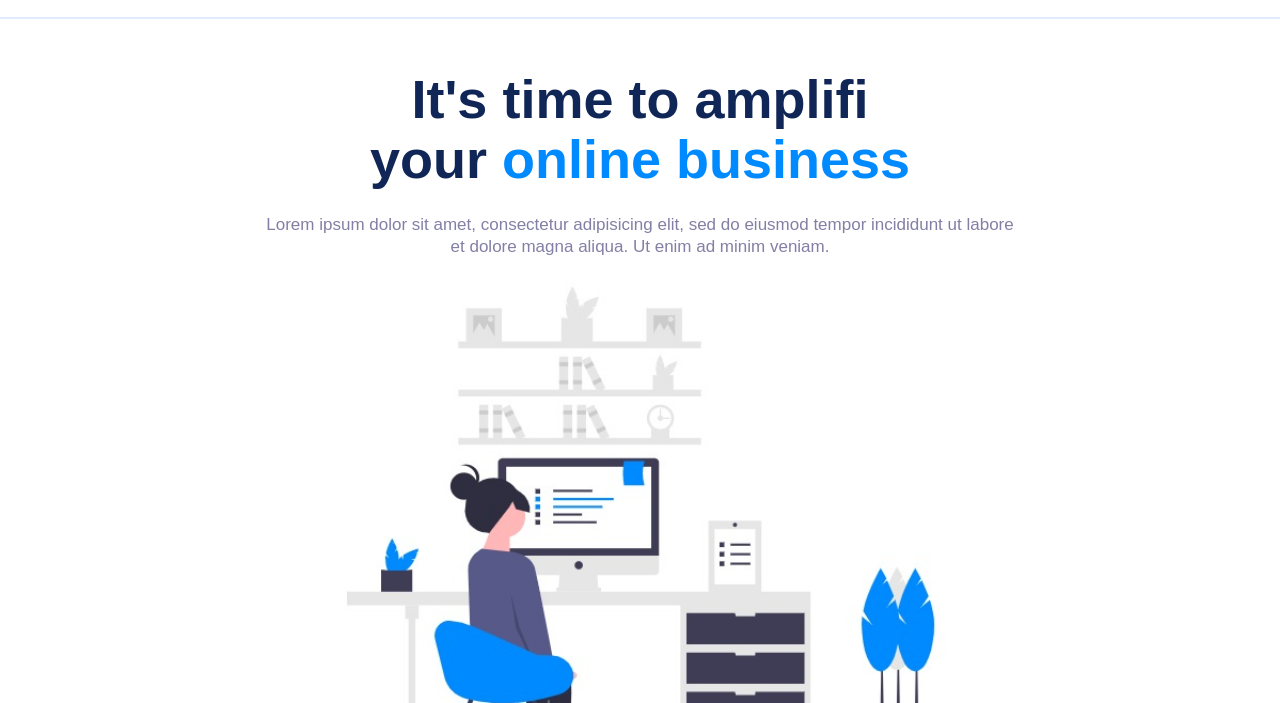
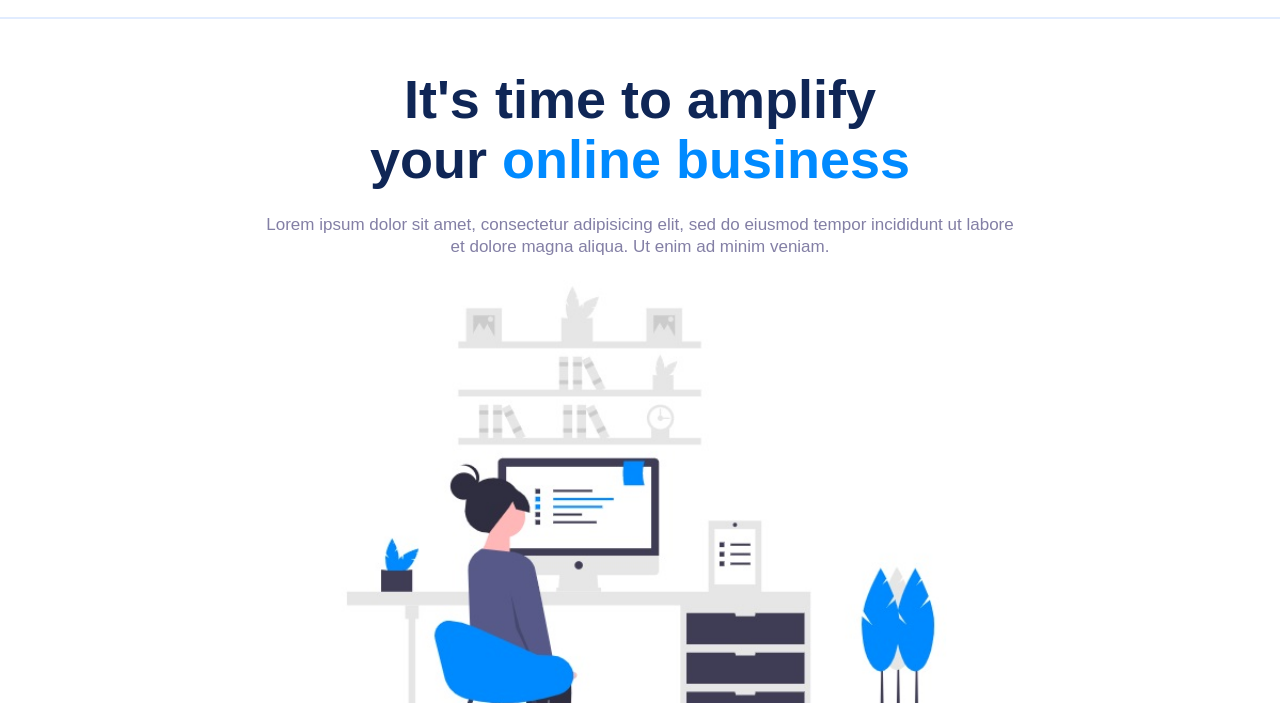
Before and after one commit to ZaideRahman/html_css_layout_p1, a plain HTML site: page index.html in a window 1280 px wide. Shown: the part 97-800 px from the top of the page. Drawn offline with Linux system fonts and the light colour scheme.

Commit message:
Add files via upload

```diff
--- a/index.html
+++ b/index.html
@@ -33,7 +33,7 @@
 	<section class="banner">
 		<div class="wrapper1">
 			<div class="banner_text">
-				<h1>It's time to amplifi your <span>online business</span></h1>
+				<h1>It's time to amplify your <span>online business</span></h1>
 
 				<p>Lorem ipsum dolor sit amet, consectetur adipisicing elit, sed do eiusmod tempor incididunt ut labore et dolore magna aliqua. Ut enim ad minim veniam.</p>
 			</div>
```
